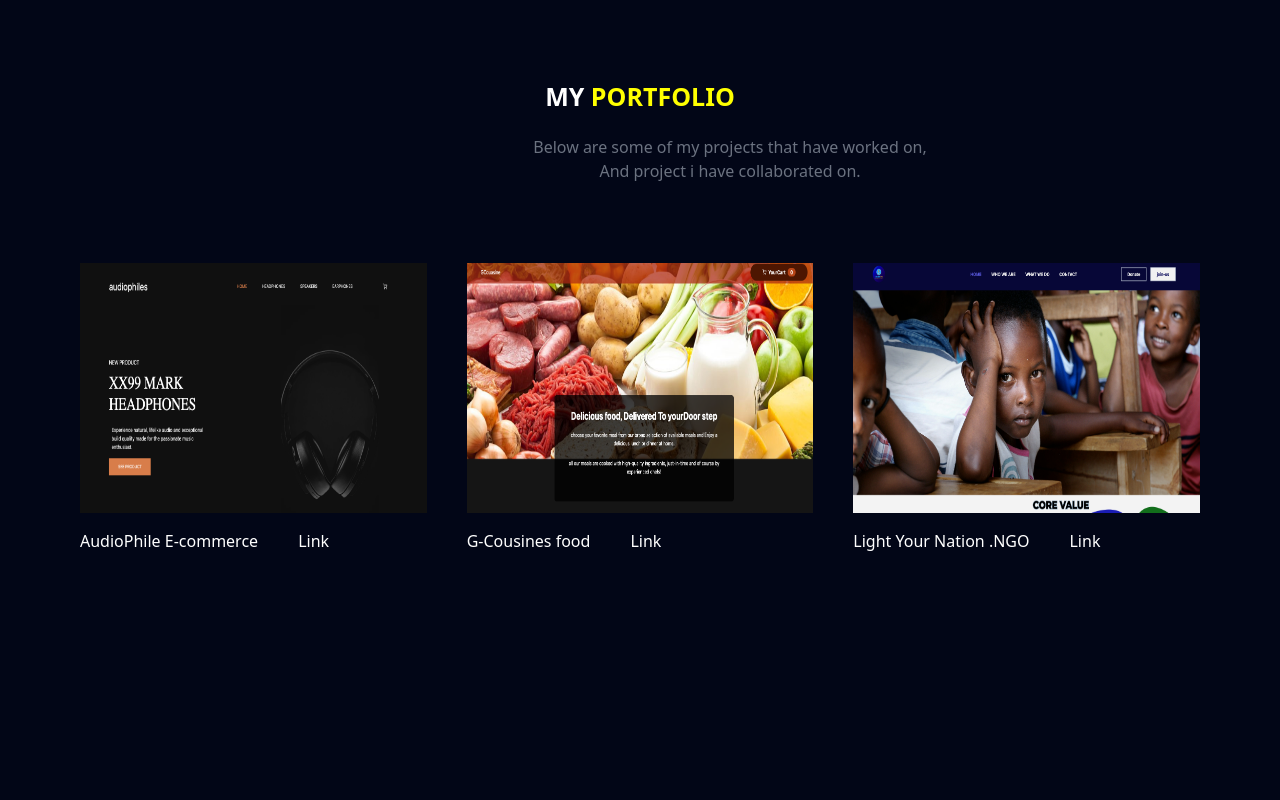
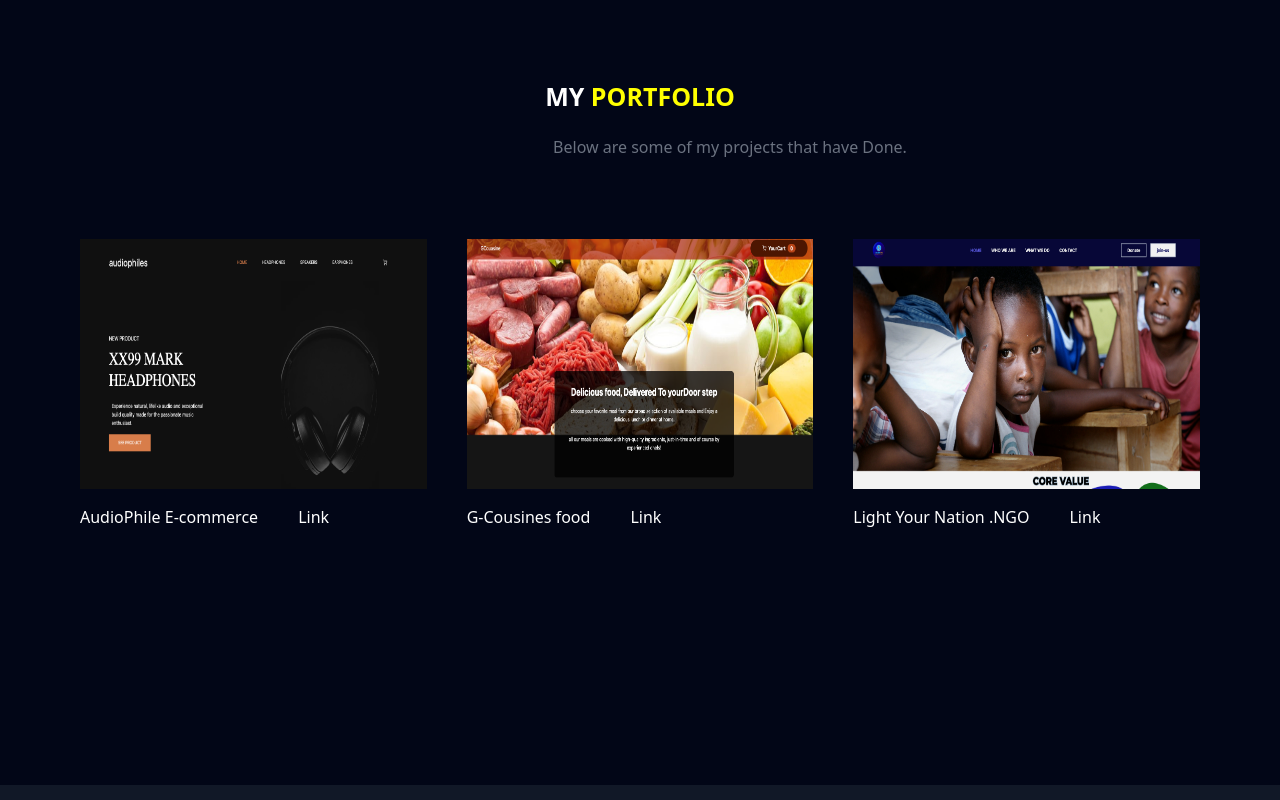
Before and after one commit to OdionBilly/Rich_Code, a React (Vite) app: page / in a window 1280 px wide. Shown: the part 2500-3300 px from the top of the page. Built offline with nearby package versions, Linux system fonts and the light colour scheme.

Commit message:
added Linked to my socials :   src/components/Layout/Social.jsx 	Added Linked to my socials :   src/components/Ui/Portfolio.jsx

```diff
--- a/src/components/Layout/Social.jsx
+++ b/src/components/Layout/Social.jsx
@@ -11,8 +11,10 @@ export const Social = () => {
         <div className="flex justify-center gap-10 py-10 ">
             <p className="hover:bg-[yellow] text-[20px] cursor-pointer "><FiFacebook/></p>
             <p className="hover:bg-[yellow] text-[20px] cursor-pointer "><FaInstagram/></p>
-            <p className="hover:bg-[yellow] text-[20px] cursor-pointer "><FaLinkedin/></p>
-            <p className="hover:bg-[yellow] text-[20px] cursor-pointer "><FaGithub/></p>
+            <a href="https://github.com/OdionBilly"target="-blank" className="hover:bg-[yellow] text-[20px] cursor-pointer ">
+                 <FaGithub/>
+            </a>
+            <a href="https://www.linkedin.com/in/odion-efionayi/" target="-blank" className="hover:bg-[yellow] text-[20px] cursor-pointer"><FaLinkedin/> </a>
             <p className="hover:bg-[yellow] text-[20px] cursor-pointer "><FaTwitter/></p>
         </div>
 
--- a/src/components/Ui/Portfolio.jsx
+++ b/src/components/Ui/Portfolio.jsx
@@ -8,7 +8,7 @@ export const Portfolio = () => {
     <div id="Portfolio" className="bg-[#020617] xl:py-[200px] max-sm:py-[60px]">
       <div className="px-[80px]">
         <h1 className="text-white text-[25px] font-bold py-5 text-center">MY  <span className="text-[yellow]"> PORTFOLIO</span></h1>
-        <p className="text-[#6B7280] xl:w-[400px] text-center xl:mx-[450px] xl:mb-[80px]">Below are some of my projects that have worked on, And project i have collaborated on.
+        <p className="text-[#6B7280] xl:w-[400px] text-center xl:mx-[450px] xl:mb-[80px]">Below are some of my projects that have Done.
         </p>
       </div>
       {/* portfolio image  sections */}
```
